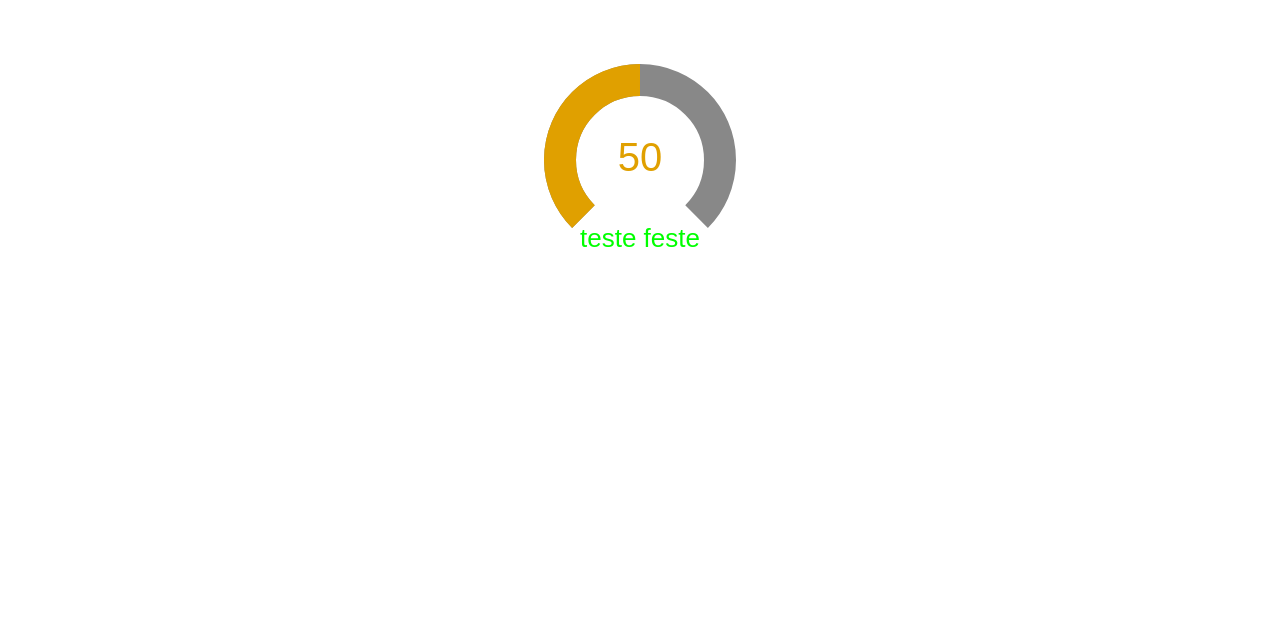
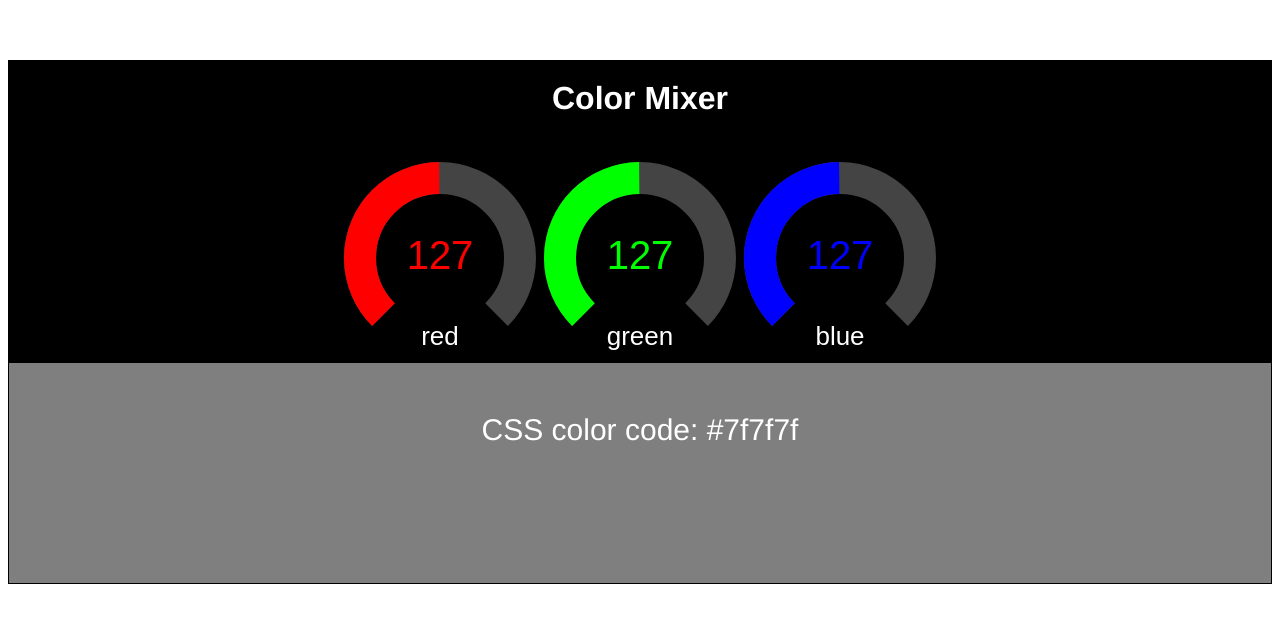
Before and after one commit to ambotaku/vue-knob, a Vue app: page / in a window 1280 px wide. Shown: the top 622 px of the page. Built offline with nearby package versions, Linux system fonts and the light colour scheme.

Commit message:
added "color mixer" demo app

```diff
--- a/src/App.vue
+++ b/src/App.vue
@@ -1,8 +1,16 @@
 <template>
   <div id="app">
-    <vue-knob :width=200 :height=200 colorBg="#888888" :value-min="0" :value-max="100"
-               color-fg="#E0A000" color-label="#00ff00" label="teste feste"  :text-scale="1.0"
-               :value="50"/>
+    <h1>Color Mixer</h1>
+    <vue-knob :width=200 :height=200 colorBg="#444444" :value-min="0" :value-max="255"
+               color-fg="#ff0000" label="red" :value="127" v-on:value-changed="colorChanged('r', $event)"/>
+    <vue-knob :width=200 :height=200 colorBg="#444444" :value-min="0" :value-max="255"
+              color-fg="#00ff00" label="green" :value="127" v-on:value-changed="colorChanged('g', $event)"/>
+    <vue-knob :width=200 :height=200 colorBg="#444444" :value-min="0" :value-max="255"
+              color-fg="#0000ff" label="blue" :value="127" v-on:value-changed="colorChanged('b', $event)"/>
+    <!--hr-->
+    <div id="resultPane" :style="{backgroundColor: getBackgroundColor}">
+      <p id="colorCode">CSS color code: {{getBackgroundColor}}</p>
+    </div>
   </div>
 </template>
 
@@ -13,6 +21,28 @@ export default {
   name: 'App',
   components: {
     VueKnob
+  },
+  data: function() {
+    return {
+      r: 127,
+      g: 127,
+      b: 127
+    }
+  },
+  computed: {
+    getBackgroundColor() {
+      return '#'+ this.to2hex(this.r) + this.to2hex(this.g) + this.to2hex(this.b);
+    }
+  },
+  methods: {
+    colorChanged(color, e)  {
+      this[color] = e;
+    },
+    to2hex(n) {
+      let s = n.toString(16);
+      if (s.length < 2) s= '0'+s;
+      return s;
+    }
   }
 }
 </script>
@@ -25,5 +55,26 @@ export default {
   text-align: center;
   color: #2c3e50;
   margin-top: 60px;
+  background-color: black;
+}
+
+#resultPane {
+  left: 0;
+  right: 400px;
+  top: 0;
+  height: 200px;
+  padding: 10px;
+  border: 1px solid black;
+}
+
+h1 {
+  padding: 20px;
+  color: white;
+}
+
+#colorCode {
+  padding: 10px;
+  font-size: 30px;
+  color: white;
 }
 </style>
--- a/src/components/vue-knob.vue
+++ b/src/components/vue-knob.vue
@@ -399,6 +399,7 @@ export default {
     commit() {
       this._previousValue = this.value_;
       this.render();
+      this.$emit('value-changed', this.value_);
     }
   }
 }
```
